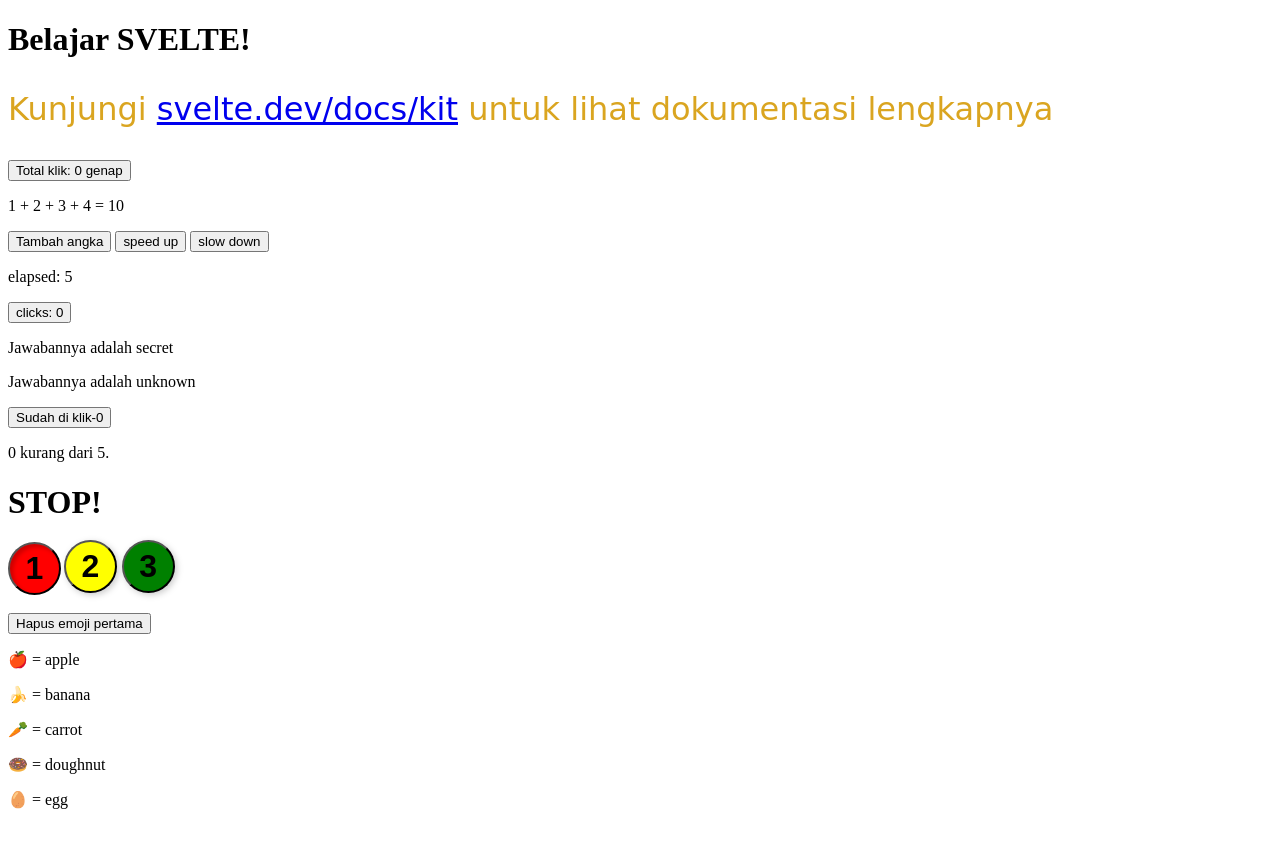
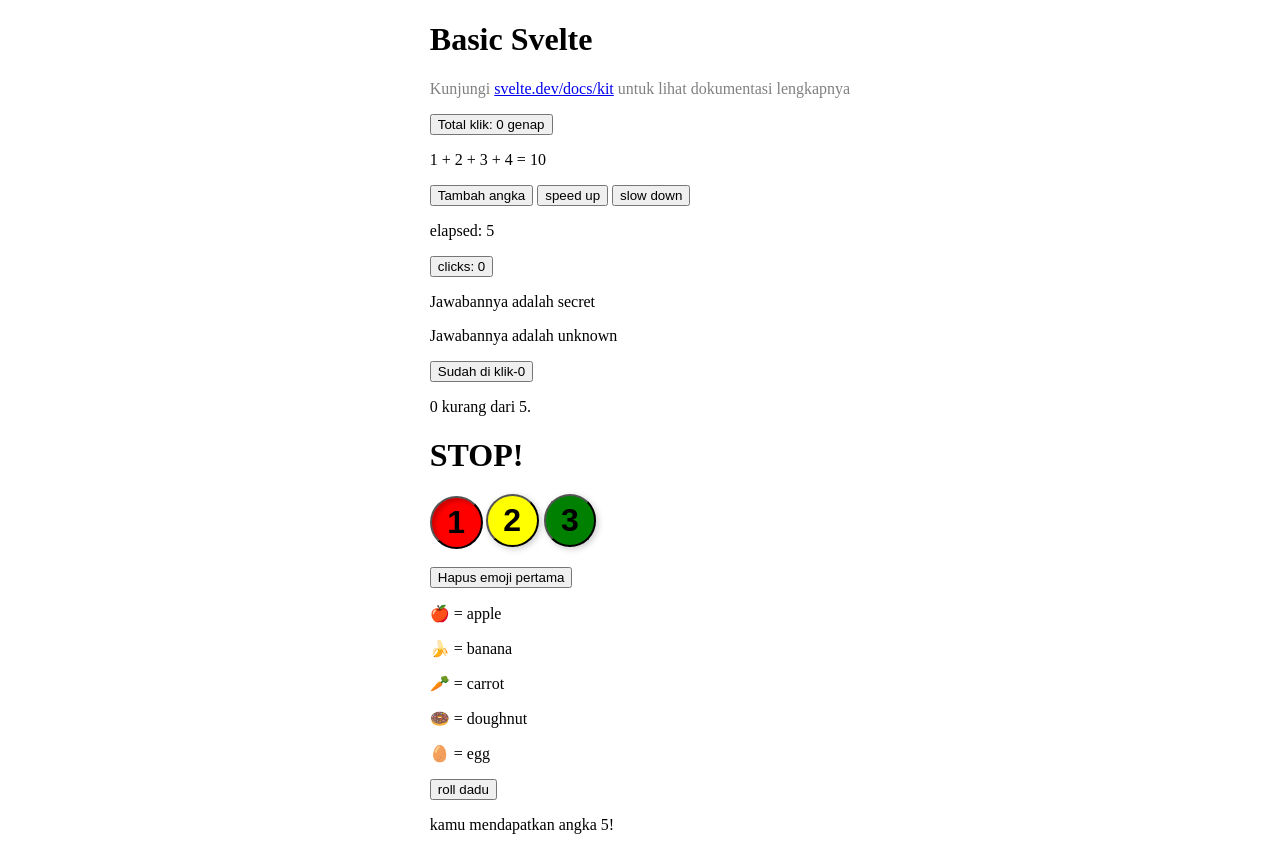
Before and after one commit to Zulhaditya/svelte-learn, a SvelteKit app: page / in a window 1280 px wide. Before the commit the page ends 825 px from the top, so only its background shows below. Built offline with nearby package versions, Linux system fonts and the light colour scheme.

Commit message:
UPDATE : await block

```diff
--- a/src/routes/+page.svelte
+++ b/src/routes/+page.svelte
@@ -1,5 +1,6 @@
 <!-- script tag untuk javascript/typescript-->
 <script lang="ts">
+  import AwaitBlock from "./AwaitBlock.svelte";
   import Counter from "./Counter.svelte";
   import DeepState from "./DeepState.svelte";
   import EachStatement from "./EachStatement.svelte";
@@ -15,14 +16,13 @@
 
 <!-- gunakan {} untuk menampilkan variabel dan menjalankan javascript -->
 <div>
-  <h1>Belajar {name.toUpperCase()}!</h1>
+  <h1>Basic {name}</h1>
   <p>
     Kunjungi <a href="https://svelte.dev/docs/kit">svelte.dev/docs/kit</a> untuk
     lihat dokumentasi lengkapnya
   </p>
+
   <!-- <img {src} alt={name} /> -->
-</div>
-
   <State />
   <DeepState />
   <Effects />
@@ -32,12 +32,16 @@
   <IfStatement />
   <EachStatement />
   <KeyedEachStatement />
+  <AwaitBlock />
+</div>
 
 <!-- style tag digunakan untuk styling dengan css atau tailwind -->
 <style>
+  div {
+    max-width: fit-content;
+    margin-inline: auto;
+  }
   p {
-    color: goldenrod;
-    font-family: "Comic Sans MS", cursive;
-    font-size: 2em;
+    color: gray;
   }
 </style>
--- /dev/null
+++ b/src/routes/AwaitBlock.svelte
@@ -0,0 +1,15 @@
+<script lang="ts">
+  import { roll } from "./utils";
+
+  let promise = $state(roll());
+</script>
+
+<button onclick={() => (promise = roll())}> roll dadu </button>
+
+{#await promise}
+  <p>...loading</p>
+{:then number}
+  <p>kamu mendapatkan angka {number}!</p>
+{:catch error}
+  <p style="color: red">{error.message}</p>
+{/await}
--- /dev/null
+++ b/src/routes/utils.js
@@ -0,0 +1,16 @@
+export async function roll() {
+  // generate random number dari 1 - 6
+  // (simulasikan delay)
+
+  return new Promise((fulfil, reject) => {
+    setTimeout(() => {
+      // simulasi jaringan tidak stabil
+      if (Math.random() < 0.3) {
+        reject(new Error('Request gagal!'));
+        return;
+      }
+
+      fulfil(Math.ceil(Math.random() * 6));
+    }, 1000);
+  });
+}
```
Lines whose indentation alone changed are shown as unchanged.
